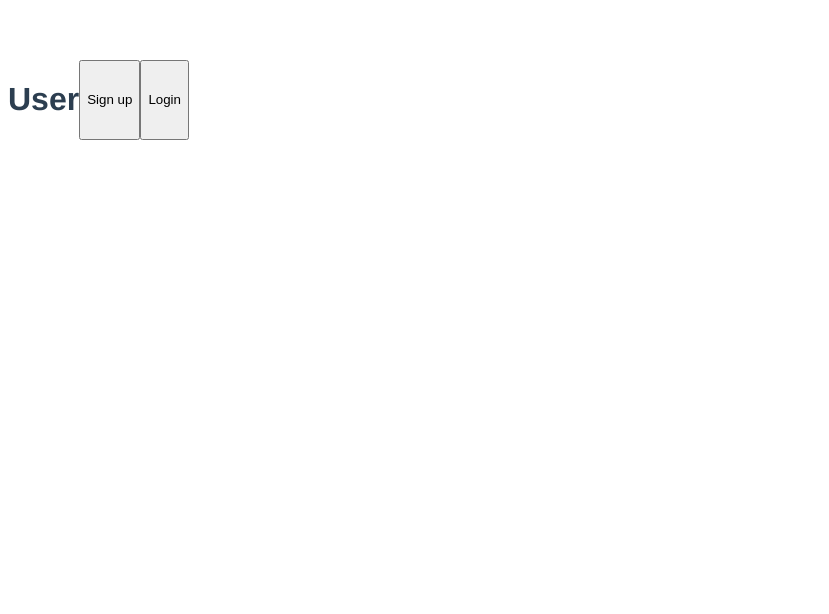
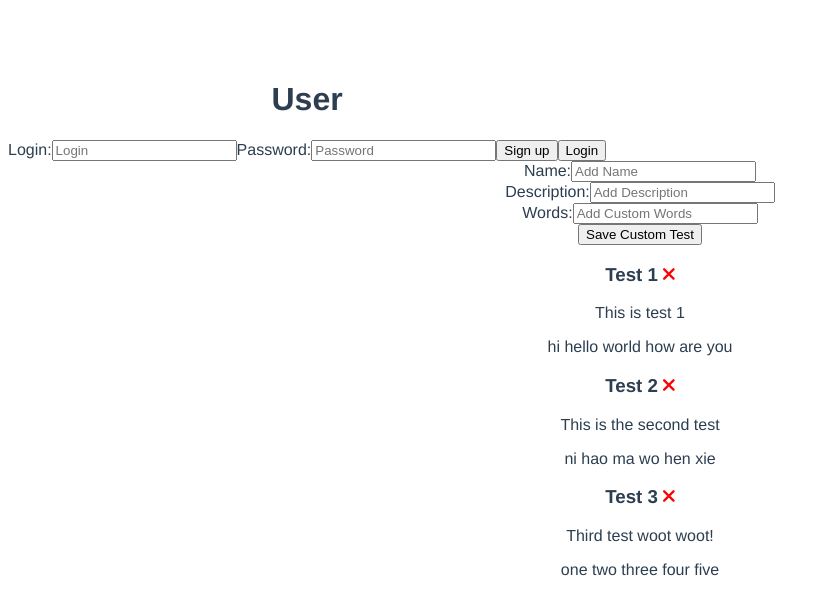
Before and after one commit to austin-jrh/typingtest, a Vue app in the folder devtools2022-frontend/: page / in a window 1280 px wide. Shown: the top 614 px of the page, without its empty margins (0-829 px from the left). Built offline with nearby package versions, Linux system fonts and the light colour scheme.

Commit message:
Added showing of custom tests

```diff
--- a/devtools2022-frontend/public/index.html
+++ b/devtools2022-frontend/public/index.html
@@ -4,6 +4,7 @@
     <meta charset="utf-8">
     <meta http-equiv="X-UA-Compatible" content="IE=edge">
     <meta name="viewport" content="width=device-width,initial-scale=1.0">
+    <link rel="stylesheet" href="https://cdnjs.cloudflare.com/ajax/libs/font-awesome/6.2.0/css/all.min.css" integrity="sha512-xh6O/CkQoPOWDdYTDqeRdPCVd1SpvCA9XXcUnZS2FmJNp1coAFzvtCN9BmamE+4aHK8yyUHUSCcJHgXloTyT2A==" crossorigin="anonymous" referrerpolicy="no-referrer" />
     <link rel="icon" href="<%= BASE_URL %>favicon.ico">
     <title><%= htmlWebpackPlugin.options.title %></title>
   </head>
--- a/devtools2022-frontend/src/App.vue
+++ b/devtools2022-frontend/src/App.vue
@@ -1,15 +1,60 @@
 <template>
   <div class="container">
     <UserProfile />
+    <AddCustomTest @add-test="addTest" />
+    <CustomTests @delete-test="deleteTest" :tests="tests" />
   </div>
 </template>
 
 <script>
 import UserProfile from "./components/UserProfile";
+import CustomTests from "./components/CustomTests.vue";
+import AddCustomTest from "./components/AddCustomTest.vue";
+
 export default {
   name: "App",
   components: {
     UserProfile,
+    CustomTests,
+    AddCustomTest,
+  },
+  data() {
+    return {
+      tests: [],
+    };
+  },
+  methods: {
+    addTest(test) {
+      this.tests = [...this.tests, test];
+    },
+    deleteTest(id) {
+      if (confirm("Are you sure?")) {
+        this.tests = this.tests.filter((test) => test.id !== id);
+      }
+    },
+  },
+  created() {
+    // typically, we make a request here
+    this.tests = [
+      {
+        id: 1,
+        name: "Test 1",
+        description: "This is test 1",
+        words: "hi hello world how are you",
+      },
+      {
+        id: 2,
+        name: "Test 2",
+        description: "This is the second test",
+        words: "ni hao ma wo hen xie",
+      },
+      {
+        id: 3,
+        name: "Test 3",
+        description: "Third test woot woot!",
+        words: "one two three four five",
+      },
+    ];
   },
 };
 </script>
--- /dev/null
+++ b/devtools2022-frontend/src/components/AddCustomTest.vue
@@ -0,0 +1,72 @@
+<template>
+  <form @submit="onSubmit" class="add-form">
+    <div>
+      <label>Name:</label>
+      <input type="text" v-model="name" name="name" placeholder="Add Name" />
+    </div>
+    <div>
+      <label>Description:</label>
+      <input
+        type="text"
+        v-model="description"
+        name="description"
+        placeholder="Add Description"
+      />
+    </div>
+    <div>
+      <label>Words:</label>
+      <input
+        type="text"
+        v-model="words"
+        name="words"
+        placeholder="Add Custom Words"
+      />
+    </div>
+    <input type="submit" value="Save Custom Test" class="btn btn-block" />
+  </form>
+</template>
+
+<script>
+export default {
+  name: "AddCustomTest",
+  data() {
+    return {
+      name: "",
+      description: "",
+      words: "",
+    };
+  },
+  methods: {
+    onSubmit(e) {
+      e.preventDefault();
+
+      if (!this.name) {
+        alert("Please add a name!");
+        return;
+      }
+
+      if (!this.words) {
+        alert("Please add words!");
+        return;
+      }
+
+      const newTest = {
+        id: Math.floor(Math.random() * 100000),
+        name: this.name,
+        description: this.description,
+        words: this.words,
+      };
+
+      console.log(newTest);
+
+      this.$emit("add-test", newTest);
+
+      this.name = "";
+      this.description = "";
+      this.words = "";
+    },
+  },
+};
+</script>
+
+<style scoped></style>
--- a/devtools2022-frontend/src/components/Button.vue
+++ b/devtools2022-frontend/src/components/Button.vue
@@ -1,5 +1,5 @@
 <template>
-  <button>{{ text }}</button>
+  <button @click="onClick(text)">{{ text }}</button>
 </template>
 
 <script>
@@ -8,5 +8,10 @@ export default {
   props: {
     text: String,
   },
+  methods: {
+    onClick(string) {
+      console.log(`${string} onClick()`);
+    },
+  },
 };
 </script>
--- /dev/null
+++ b/devtools2022-frontend/src/components/CustomTest.vue
@@ -0,0 +1,25 @@
+<template>
+  <div class="test">
+    <h3>
+      {{ test.name }}
+      <i @click="$emit('delete-test', test.id)" class="fas fa-times"></i>
+    </h3>
+    <p>{{ test.description }}</p>
+    <p>{{ test.words }}</p>
+  </div>
+</template>
+
+<script>
+export default {
+  name: "CustomTest",
+  props: {
+    test: Object,
+  },
+};
+</script>
+
+<style scoped>
+.fas {
+  color: red;
+}
+</style>
--- /dev/null
+++ b/devtools2022-frontend/src/components/CustomTests.vue
@@ -0,0 +1,19 @@
+<template>
+  <div :key="test.id" v-for="test in tests">
+    <CustomTest @delete-test="$emit('delete-test', test.id)" :test="test" />
+  </div>
+</template>
+
+<script>
+import CustomTest from "./CustomTest.vue";
+export default {
+  name: "CustomTests",
+  props: {
+    tests: Array,
+  },
+  components: {
+    CustomTest,
+  },
+  emits: ["delete-test"],
+};
+</script>
--- a/devtools2022-frontend/src/components/UserProfile.vue
+++ b/devtools2022-frontend/src/components/UserProfile.vue
@@ -1,8 +1,16 @@
 <template>
   <header>
-    <h1>User</h1>
-    <Button text="Sign up" />
-    <Button text="Login" />
+    <div>
+      <h1>User</h1>
+      <div>
+        <label>Login:</label>
+        <input type="text" placeholder="Login" />
+        <label>Password:</label>
+        <input type="text" placeholder="Password" />
+        <Button text="Sign up" />
+        <Button text="Login" />
+      </div>
+    </div>
   </header>
 </template>
 
```
Also changed, not shown: 1 other file (tests, documents, lock files or other folders).
